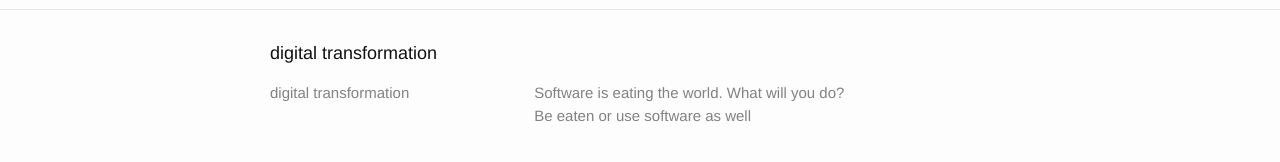
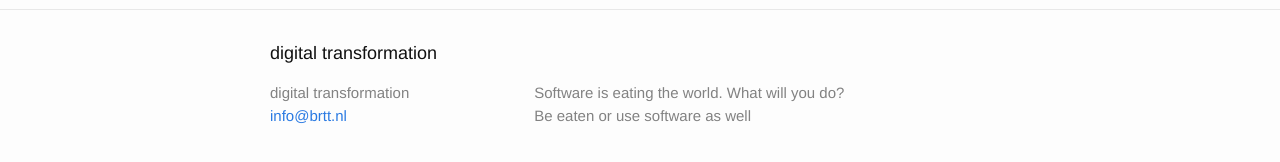
Before and after one commit to wijnandb/wijnandb.github.io, a Jekyll site: the page built from about.md, in a window 1280 px wide. Shown: the part 263-425 px from the top of the page. Built offline with Jekyll 4.4.1, drawn with Linux system fonts in a browser that asks for light colours.

Commit message:
added social links names

```diff
--- a/_config.yml
+++ b/_config.yml
@@ -1,14 +1,14 @@
 # Site settings
 title: "digital transformation"
-#  email:
+email:  info@brtt.nl
 description: "Software is eating the world. What will you do? Be eaten or use software as well"
 baseurl: "" # the subpath of your site, e.g. /blog/
 url: "https://brtt.nl/" # the base hostname & protocol for your site
-# twitter_username:
-# github_username:
+twitter_username: wijnandb
+github_username: wijnandb
 # facebook:
-# linkedin:
-# google_plus:
+linkedin: wijnandbaretta
+google_plus: wijnandbaretta
 # name:
 
 # Build settings
```
